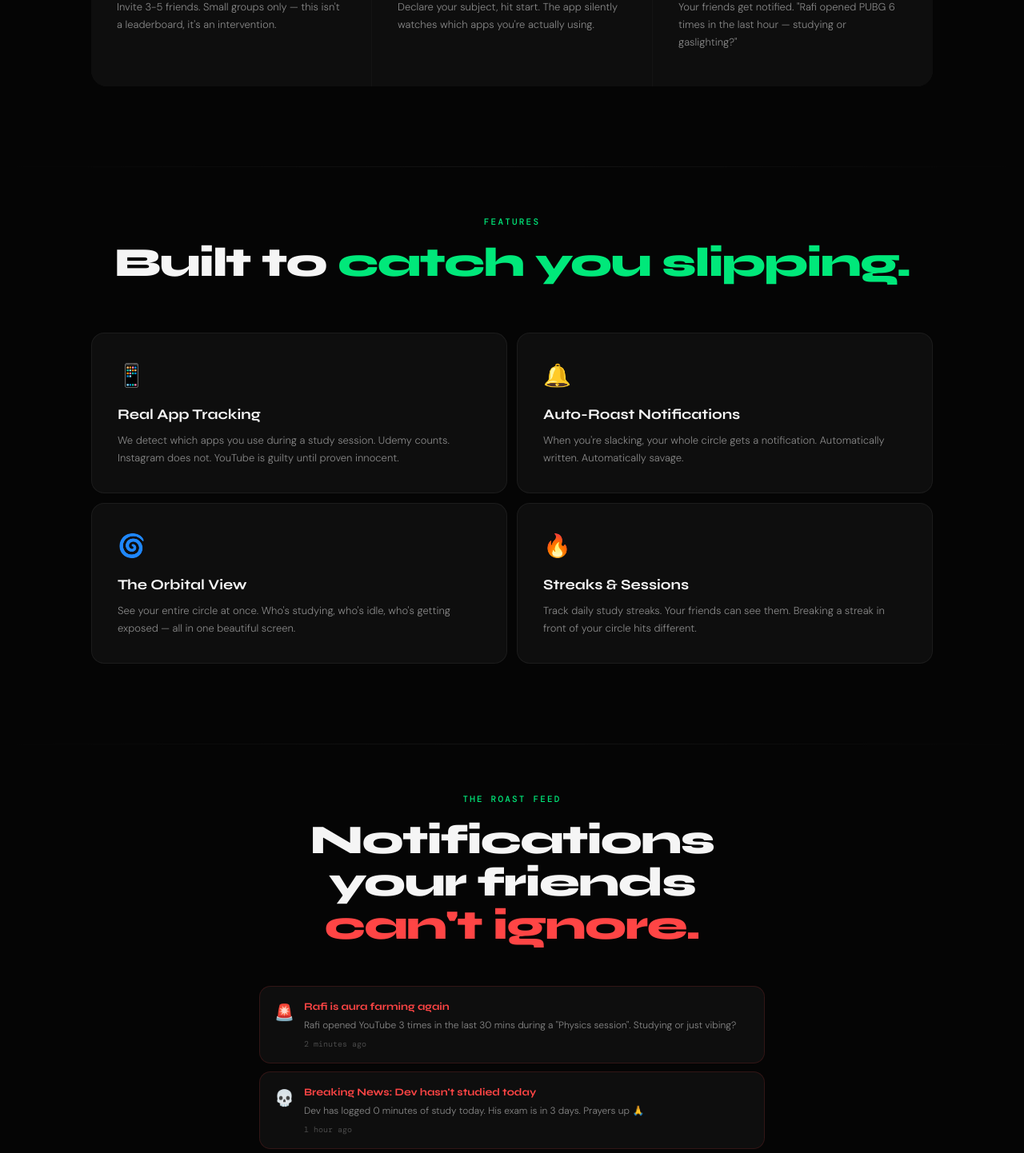
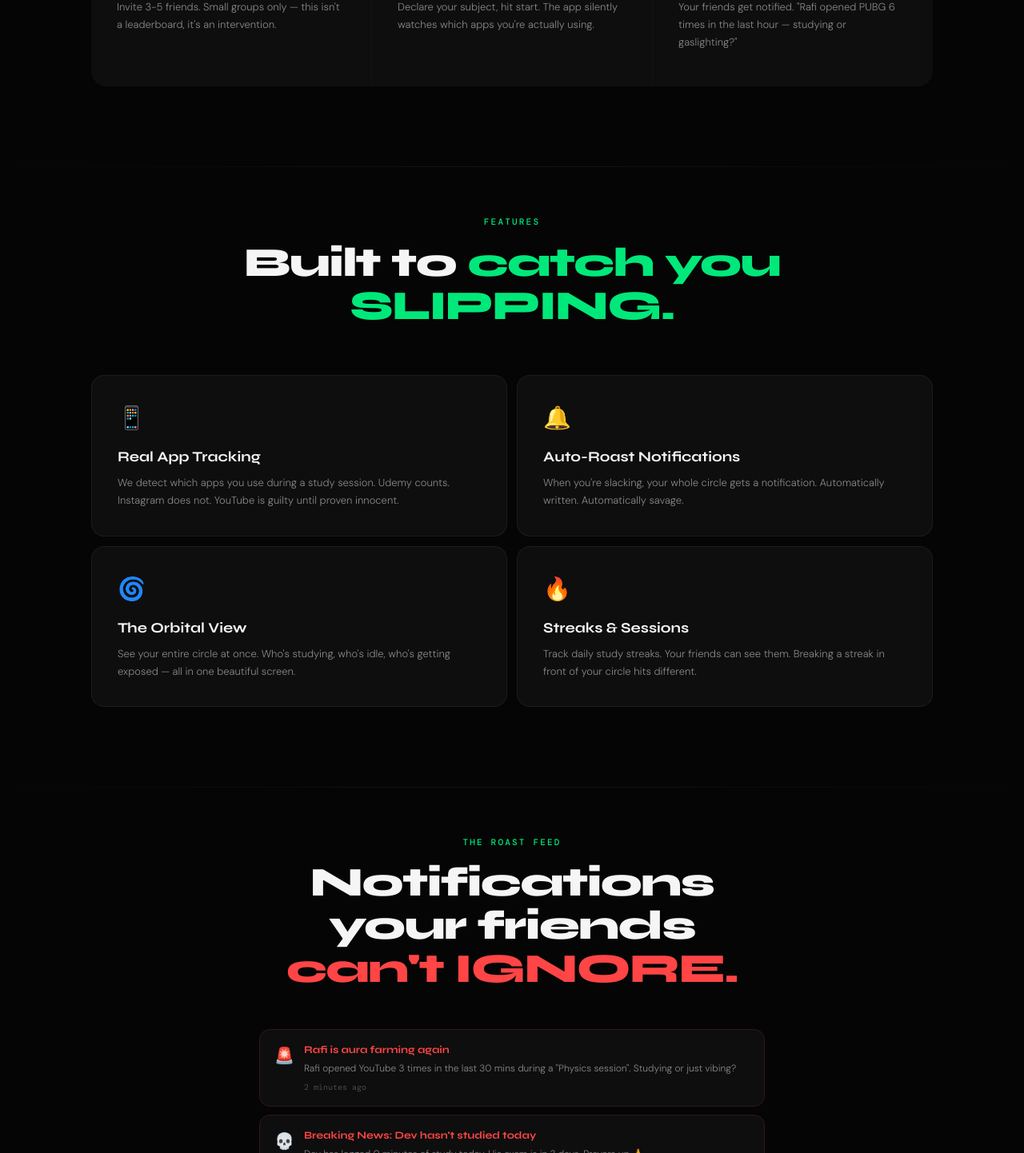
Before and after one commit to Yousuf-cse/circlen-web, a React (Vite) app: page / in a window 1280 px wide. Shown: the part 2891-4333 px from the top of the page at 80% size. Built offline with nearby package versions, Linux system fonts and the light colour scheme; a web font is replaced by a local one.

Commit message:
fix: fix some lineHeight issues

```diff
--- a/src/section/FeaturesSection.tsx
+++ b/src/section/FeaturesSection.tsx
@@ -12,7 +12,7 @@ export default function FeaturesSection() {
     <section ref={ref} style={{ padding: "60px 24px 100px", maxWidth: 1100, margin: "0 auto" }}>
       <p className="reveal" style={{ fontSize: 11, letterSpacing: "0.2em", textTransform: "uppercase", color: "var(--green)", fontWeight: 500, marginBottom: 16, fontFamily: "'DM Mono',monospace", textAlign: "center" }}>Features</p>
       <h2 className="reveal" style={{ fontFamily: "'Syne',sans-serif", fontSize: "clamp(28px,4vw,52px)", fontWeight: 800, lineHeight: 1.05, letterSpacing: "-0.03em", marginBottom: 0, textAlign: "center" }}>
-        Built to <span style={{ color: "var(--green)" }}>catch you slipping.</span>
+        Built to <span style={{ color: "var(--green)" }}>catch you SLIPPING.</span>
       </h2>
       <div className="features-grid" style={{ display: "grid", gridTemplateColumns: "repeat(2,1fr)", gap: 12, marginTop: 60 }}>
         {features.map((f, i) => (
--- a/src/section/RoastSection.tsx
+++ b/src/section/RoastSection.tsx
@@ -22,7 +22,7 @@ export default function RoastSection() {
     <section style={{ padding: "60px 24px 100px", maxWidth: 680, margin: "0 auto", textAlign: "center" }}>
       <p style={{ fontSize: 11, letterSpacing: "0.2em", textTransform: "uppercase", color: "var(--green)", fontWeight: 500, marginBottom: 16, fontFamily: "'DM Mono',monospace" }}>The Roast Feed</p>
       <h2 style={{ fontFamily: "'Syne',sans-serif", fontSize: "clamp(28px,4vw,52px)", fontWeight: 800, lineHeight: 1.05, letterSpacing: "-0.03em" }}>
-        Notifications your friends<br /><span style={{ color: "var(--red)" }}>can't ignore.</span>
+        Notifications your friends<br /><span style={{ color: "var(--red)" }}>can't IGNORE.</span>
       </h2>
       <div ref={feedRef} style={{ marginTop: 48, display: "flex", flexDirection: "column", gap: 10 }}>
         {roasts.map((r, i) => (
```
